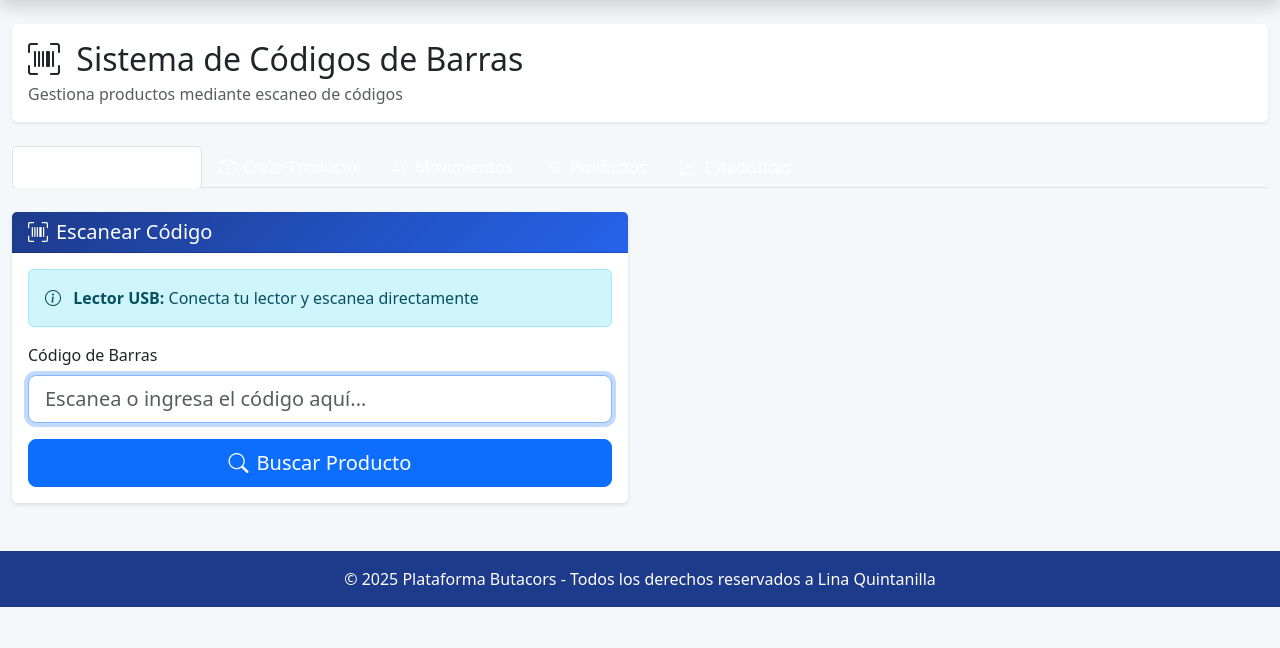
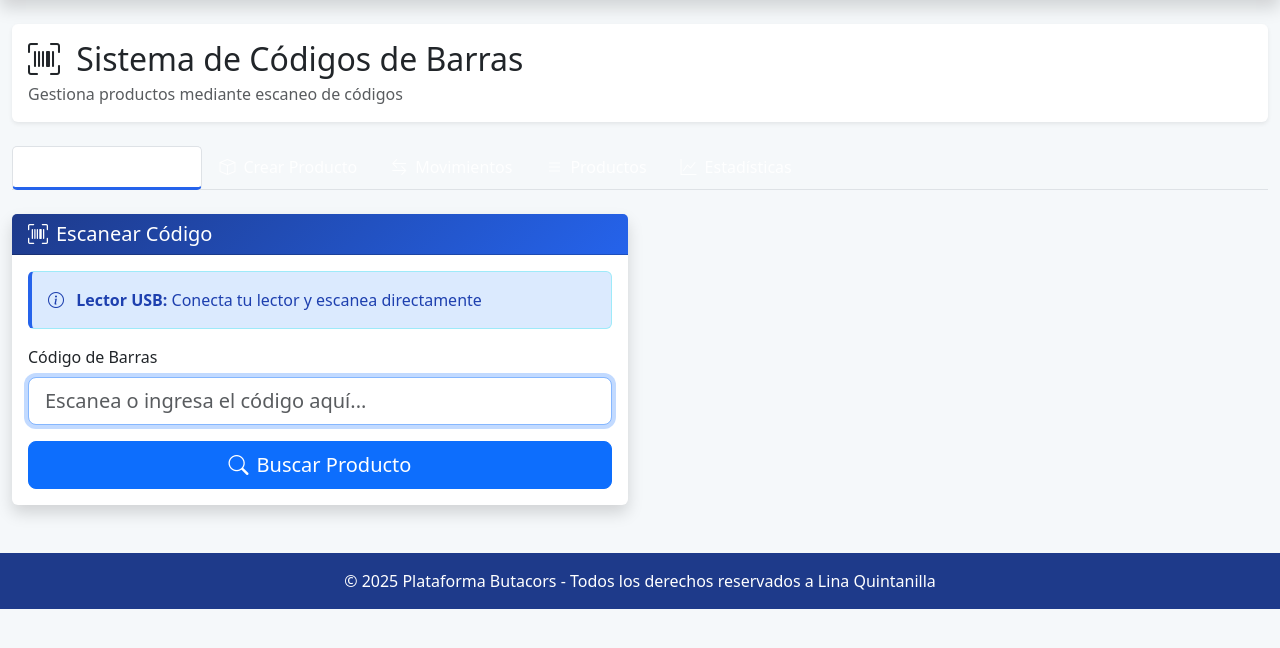
Before and after one commit to Neftis666/gestion_inventarios, a Flask app: page /barcode/ in a window 1280 px wide. Shown: the part 80-728 px from the top of the page. Run offline with Flask 3, Linux system fonts and the light colour scheme.

Commit message:
Update index.html

```diff
--- a/app/templates/barcode/index.html
+++ b/app/templates/barcode/index.html
@@ -3,6 +3,60 @@
 {% block title %}Sistema de Códigos de Barras{% endblock %}
 
 {% block content %}
+<style>
+    /* Colores personalizados para mejor visibilidad */
+    .card-header-primary {
+        background: linear-gradient(135deg, #1e3a8a 0%, #2563eb 100%) !important;
+        color: white !important;
+    }
+
+    .card-header-success {
+        background: linear-gradient(135deg, #059669 0%, #10b981 100%) !important;
+        color: white !important;
+    }
+
+    .card-header-danger {
+        background: linear-gradient(135deg, #dc2626 0%, #ef4444 100%) !important;
+        color: white !important;
+    }
+
+    .nav-tabs .nav-link {
+        color: #1e3a8a;
+        font-weight: 500;
+    }
+
+    .nav-tabs .nav-link.active {
+        color: #2563eb;
+        font-weight: 600;
+        border-bottom: 3px solid #2563eb;
+    }
+
+    .alert-info {
+        background-color: #dbeafe;
+        border-left: 4px solid #2563eb;
+        color: #1e40af;
+    }
+
+    .badge {
+        font-size: 0.875rem;
+        padding: 0.5em 0.75em;
+    }
+
+    .stat-card {
+        border-left: 4px solid;
+        transition: transform 0.2s;
+    }
+
+    .stat-card:hover {
+        transform: translateY(-5px);
+    }
+
+    .stat-card.primary { border-left-color: #2563eb; }
+    .stat-card.warning { border-left-color: #f59e0b; }
+    .stat-card.danger { border-left-color: #ef4444; }
+    .stat-card.success { border-left-color: #10b981; }
+</style>
+
 <div class="container-fluid mt-4">
     <div class="row">
         <div class="col-12">
@@ -56,8 +110,8 @@
                 <div class="tab-pane fade show active" id="scan-content">
                     <div class="row">
                         <div class="col-lg-6">
-                            <div class="card">
-                                <div class="card-header" style="background: linear-gradient(135deg, #1e3a8a 0%, #2563eb 100%); color: white;">
+                            <div class="card shadow">
+                                <div class="card-header card-header-primary">
                                     <h5 class="mb-0"><i class="bi bi-upc-scan me-2"></i>Escanear Código</h5>
                                 </div>
                                 <div class="card-body">
@@ -92,8 +146,8 @@
 
                 <!-- TAB 2: CREAR PRODUCTO -->
                 <div class="tab-pane fade" id="create-content">
-                    <div class="card">
-                        <div class="card-header bg-success text-white">
+                    <div class="card shadow">
+                        <div class="card-header card-header-success">
                             <h5 class="mb-0"><i class="bi bi-plus-circle me-2"></i>Crear Nuevo Producto</h5>
                         </div>
                         <div class="card-body">
@@ -180,8 +234,8 @@
                 <div class="tab-pane fade" id="inventory-content">
                     <div class="row">
                         <div class="col-lg-6">
-                            <div class="card border-success">
-                                <div class="card-header bg-success text-white">
+                            <div class="card border-success shadow">
+                                <div class="card-header card-header-success">
                                     <h5 class="mb-0"><i class="bi bi-arrow-down me-2"></i>Entrada de Inventario</h5>
                                 </div>
                                 <div class="card-body">
@@ -205,8 +259,8 @@
                         </div>
 
                         <div class="col-lg-6">
-                            <div class="card border-danger">
-                                <div class="card-header bg-danger text-white">
+                            <div class="card border-danger shadow">
+                                <div class="card-header card-header-danger">
                                     <h5 class="mb-0"><i class="bi bi-arrow-up me-2"></i>Salida de Inventario</h5>
                                 </div>
                                 <div class="card-body">
@@ -235,11 +289,11 @@
 
                 <!-- TAB 4: LISTA DE PRODUCTOS -->
                 <div class="tab-pane fade" id="products-content">
-                    <div class="card">
-                        <div class="card-header">
+                    <div class="card shadow">
+                        <div class="card-header card-header-primary">
                             <div class="d-flex justify-content-between align-items-center">
                                 <h5 class="mb-0"><i class="bi bi-boxes me-2"></i>Lista de Productos</h5>
-                                <button class="btn btn-primary btn-sm" onclick="loadProducts()">
+                                <button class="btn btn-light btn-sm" onclick="loadProducts()">
                                     <i class="bi bi-arrow-clockwise me-2"></i>Actualizar
                                 </button>
                             </div>
@@ -254,45 +308,45 @@
                 <div class="tab-pane fade" id="stats-content">
                     <div class="row">
                         <div class="col-md-3">
-                            <div class="card text-center">
+                            <div class="card text-center stat-card primary shadow">
                                 <div class="card-body">
-                                    <i class="bi bi-box fa-3x text-primary mb-3" style="font-size: 3rem;"></i>
-                                    <h3 id="totalProducts">-</h3>
-                                    <p class="text-muted mb-0">Total Productos</p>
+                                    <i class="bi bi-box text-primary mb-3" style="font-size: 3rem;"></i>
+                                    <h3 id="totalProducts" class="text-primary">-</h3>
+                                    <p class="text-muted mb-0"><strong>Total Productos</strong></p>
                                 </div>
                             </div>
                         </div>
                         <div class="col-md-3">
-                            <div class="card text-center">
+                            <div class="card text-center stat-card warning shadow">
                                 <div class="card-body">
-                                    <i class="bi bi-exclamation-triangle fa-3x text-warning mb-3" style="font-size: 3rem;"></i>
-                                    <h3 id="lowStockProducts">-</h3>
-                                    <p class="text-muted mb-0">Stock Bajo</p>
+                                    <i class="bi bi-exclamation-triangle text-warning mb-3" style="font-size: 3rem;"></i>
+                                    <h3 id="lowStockProducts" class="text-warning">-</h3>
+                                    <p class="text-muted mb-0"><strong>Stock Bajo</strong></p>
                                 </div>
                             </div>
                         </div>
                         <div class="col-md-3">
-                            <div class="card text-center">
+                            <div class="card text-center stat-card danger shadow">
                                 <div class="card-body">
-                                    <i class="bi bi-x-circle fa-3x text-danger mb-3" style="font-size: 3rem;"></i>
-                                    <h3 id="outOfStock">-</h3>
-                                    <p class="text-muted mb-0">Sin Stock</p>
+                                    <i class="bi bi-x-circle text-danger mb-3" style="font-size: 3rem;"></i>
+                                    <h3 id="outOfStock" class="text-danger">-</h3>
+                                    <p class="text-muted mb-0"><strong>Sin Stock</strong></p>
                                 </div>
                             </div>
                         </div>
                         <div class="col-md-3">
-                            <div class="card text-center">
+                            <div class="card text-center stat-card success shadow">
                                 <div class="card-body">
-                                    <i class="bi bi-currency-dollar fa-3x text-success mb-3" style="font-size: 3rem;"></i>
-                                    <h3 id="inventoryValue">-</h3>
-                                    <p class="text-muted mb-0">Valor Inventario</p>
+                                    <i class="bi bi-currency-dollar text-success mb-3" style="font-size: 3rem;"></i>
+                                    <h3 id="inventoryValue" class="text-success">-</h3>
+                                    <p class="text-muted mb-0"><strong>Valor Inventario</strong></p>
                                 </div>
                             </div>
                         </div>
                     </div>
 
-                    <div class="card mt-4">
-                        <div class="card-header">
+                    <div class="card mt-4 shadow">
+                        <div class="card-header card-header-primary">
                             <h5 class="mb-0"><i class="bi bi-clock-history me-2"></i>Movimientos Recientes</h5>
                         </div>
                         <div class="card-body">
```
